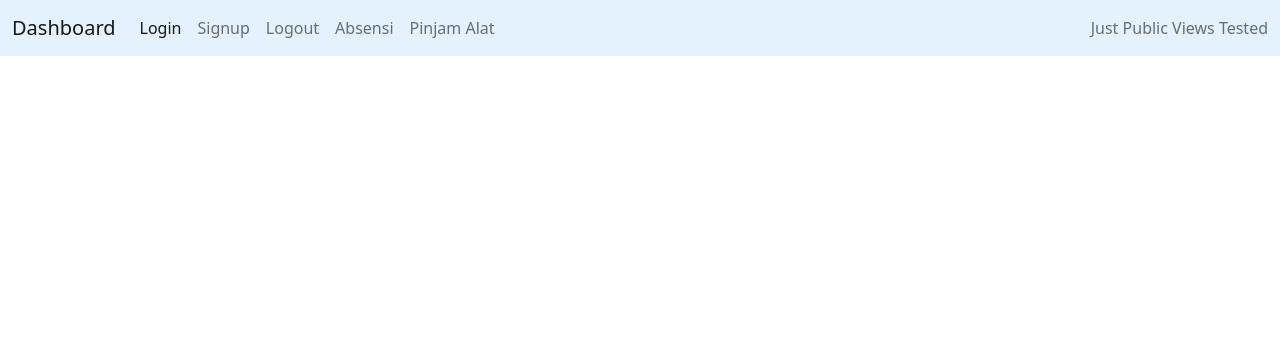
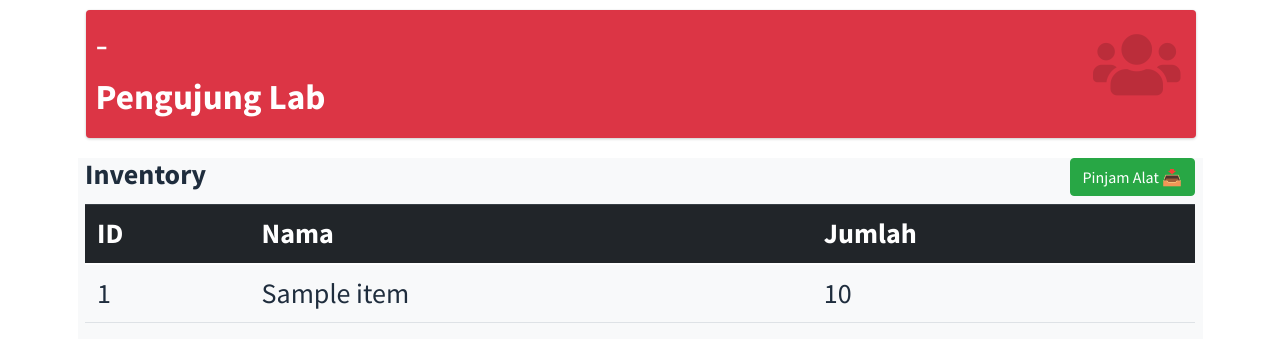
Before and after one commit to allail-qadrillah/IoT-based-USK-Electrical-Engineering-Laboratory-Management-System, a Flask app: template websites/templates/public/index.html in a window 1280 px wide. Shown: the top 362 px of the page. Run offline with Flask 2, Linux system fonts and the light colour scheme; the template is opened without the code that fills it: most values are stand-ins (such as "Sample title", 1, 10 or a date in 2020); some libraries are stand-ins or nearby versions.

Commit message:
develop public

```diff
--- a/websites/admin_views.py
+++ b/websites/admin_views.py
@@ -82,6 +82,9 @@ def pengunjung_realtime():
 
         return redirect(url_for('admin_views.pengunjung_realtime'))
     data = Admin().get_realtime_data()
+
+    from time import sleep
+    sleep(5)
     return render_template('admin/pengunjung_realtime.html', data_realtime = data)
 
 
--- a/websites/models.py
+++ b/websites/models.py
@@ -114,7 +114,8 @@ def get_realtime_db(key, path):
     return ref.get()[key]
 
 
-# print(get_temp_url())
+
+# print(get_realtime_db('pengunjung_lab', '/'))
 # create_temp_url()
 # print(upload_img('app/websites/static/img/uploads/logo.png', 'logo.png'))
 # user = Admin()
--- a/websites/public_views.py
+++ b/websites/public_views.py
@@ -9,11 +9,9 @@ from werkzeug.utils import secure_filename
 public_views = Blueprint('public_views', __name__)
 url_access = []
 
-@public_views.route('/example')
+@public_views.route('/')
 def index():
-    # create path url for QRCODE
-    create_realtime_db({'baseUrlAbsensi': f'{request.host_url}absensi/'}, '/')
-    return render_template('public/index.html')
+    return render_template('public/index.html', data_alat_lab=Admin().get_alat_lab())
 
 # QRCODE JALAN DI SERVER BERBEDA
 @public_views.route(f'/QRCode', methods=['GET', 'POST'])
--- /dev/null
+++ b/websites/static/dist/js/public/pengunjung_realtime.js
@@ -0,0 +1,26 @@
+import { initializeApp } from "https://www.gstatic.com/firebasejs/9.10.0/firebase-app.js";
+const firebaseApp = initializeApp({
+  apiKey: "AIzaSyCBDhVoR-6MrrXpVA1es7JZnBc-o1CXSAo",
+  authDomain: "eed-website-34a52.firebaseapp.com",
+  databaseURL: "https://eed-website-34a52-default-rtdb.firebaseio.com",
+  projectId: "eed-website-34a52",
+  storageBucket: "eed-website-34a52.appspot.com",
+  messagingSenderId: "698112175231",
+  appId: "1:698112175231:web:13701c78b3ba091f37a34a",
+  measurementId: "G-BVYHW2XCL6"
+});
+
+import { getDatabase, ref, onValue } from "https://www.gstatic.com/firebasejs/9.10.0/firebase-database.js";
+const db = getDatabase()
+// update data
+onValue(ref(db, '/'), (snapshot) => {
+  const data = snapshot.val();
+
+  const status = data['raspberry_server'];
+
+  if (status == true) {
+    document.getElementById('pengunjung-lab').innerHTML = data['pengunjung_lab'];
+  } else {
+    document.getElementById('pengunjung-lab').innerHTML = '0';
+  }
+});
--- a/websites/templates/public/QRCode.html
+++ b/websites/templates/public/QRCode.html
@@ -29,7 +29,7 @@
     justify-content: center;
     align-items: center;
     text-align: center;
-    min-height: 45vh;
+    min-height: 20vh;
   }
 
 </style>
--- a/websites/templates/public/index.html
+++ b/websites/templates/public/index.html
@@ -3,5 +3,53 @@
 {% block title %} EED {% endblock %}
 
 {% block body %}
+<div class="container " style="padding-top: 10px;">
+
+  <div class="content">
+    <div class="col-lg-12 col-12 animate__animated animate__bounceInDown">
+      <div class="small-box bg-danger">
+        <div class="inner">
+          <h1 id="pengunjung-lab"> - </h1>
+          <h3>Pengujung Lab</>
+        </div>
+        <div class="icon">
+          <i class="fa fa-users"></i>
+        </div>
+      </div>
+    </div>
+  </div>
+
+  <!-- Table -->
+  <div class="container table-responsive">
+    <div class="row bg-light mt-12 rounded-6">
+      <div class="col md-12 ">
+        <h3 class=" font-weight-bold float-left mb-2">Inventory<h3/>
+        <a href="{{ url_for('public_views.pinjam_alat') }}" class="btn btn-success float-right mb-2" target="_blank">Pinjam Alat 📥</a>
+
+        <table class="table table-hover ">
+          <thead class="thead-dark">
+            <tr>
+              <th>ID</th>
+              <th>Nama</th>
+              <th>Jumlah</th>
+            </tr>
+          </thead>
+          <tbody>
+            {% for item in data_alat_lab %}
+            <tr>
+              <td>{{ loop.index }}</td>
+              <td>{{ item['nama'] }}</td>
+              <td>{{ item['jumlah'] }}</td>
+            </tr>
+            {% endfor %}
+          </tbody>
+        </table>
+
+      </div>
+    </div>
+</div>
+
+<script type="module" src="{{url_for('static', filename = 'dist/js/public/pengunjung_realtime.js')}}"></script>
+
 
 {% endblock %}
--- a/websites/templates/public/templates/public_template.html
+++ b/websites/templates/public/templates/public_template.html
@@ -9,42 +9,33 @@
   <!-- Bootstrap CSS -->
   <link href="https://cdn.jsdelivr.net/npm/bootstrap@5.0.2/dist/css/bootstrap.min.css" rel="stylesheet"
     integrity="sha384-EVSTQN3/azprG1Anm3QDgpJLIm9Nao0Yz1ztcQTwFspd3yD65VohhpuuCOmLASjC" crossorigin="anonymous">
+  <!-- Google Font: Source Sans Pro -->
+  <link rel="stylesheet"
+    href="https://fonts.googleapis.com/css?family=Source+Sans+Pro:300,400,400i,700&display=fallback">
+  <!-- Font Awesome -->
+  <link rel="stylesheet" href="{{url_for('static', filename = 'plugins/fontawesome-free/css/all.min.css')}}">
+  <!-- animate css -->
+  <link rel="stylesheet" href="https://cdnjs.cloudflare.com/ajax/libs/animate.css/4.1.1/animate.min.css" />
+  <!-- Ionicons -->
+  <link rel="stylesheet" href="https://code.ionicframework.com/ionicons/2.0.1/css/ionicons.min.css">
+  <!-- Tempusdominus Bootstrap 4 -->
+  <link rel="stylesheet"
+    href="{{url_for('static', filename = 'plugins/tempusdominus-bootstrap-4/css/tempusdominus-bootstrap-4.min.css')}}">
+  <!-- iCheck -->
+  <link rel="stylesheet" href="{{url_for('static', filename = 'plugins/icheck-bootstrap/icheck-bootstrap.min.css')}}">
+  <!-- JQVMap -->
+  <link rel="stylesheet" href="{{url_for('static', filename = 'plugins/jqvmap/jqvmap.min.css')}}">
+  <!-- Theme style -->
+  <link rel="stylesheet" href="{{url_for('static', filename = 'dist/css/adminlte.min.css')}}">
+  <!-- overlayScrollbars -->
+  <link rel="stylesheet"
+    href="{{url_for('static', filename = 'plugins/overlayScrollbars/css/OverlayScrollbars.min.css')}}">
 
   <title>{% block title %} {% endblock %}</title>
 </head>
 
 <body>
-  <nav class="navbar navbar-expand-lg navbar-light"  style="background-color: #e3f2fd;">
-    <div class="container-fluid">
-      <a class="navbar-brand" href="{{ url_for('admin_views.dashboard') }}">Dashboard</a>
-      <button class="navbar-toggler" type="button" data-bs-toggle="collapse" data-bs-target="#navbarText"
-        aria-controls="navbarText" aria-expanded="false" aria-label="Toggle navigation">
-        <span class="navbar-toggler-icon"></span>
-      </button>
-      <div class="collapse navbar-collapse" id="navbarText">
-        <ul class="navbar-nav me-auto mb-2 mb-lg-0">
-          <li class="nav-item">
-            <a class="nav-link active" aria-current="page" href="{{ url_for('auth.login') }}">Login</a>
-          </li>
-          <li class="nav-item">
-            <a class="nav-link" href="{{ url_for('auth.signup') }}">Signup</a>
-          </li>
-          <li class="nav-item">
-            <a class="nav-link" href="{{ url_for('auth.logout') }}">Logout</a>
-          </li>
-          <li class="nav-item">
-            <a class="nav-link" href="{{ url_for('public_views.absensi') }}">Absensi</a>
-          </li>
-          <li class="nav-item">
-            <a class="nav-link" href="{{ url_for('public_views.pinjam_alat') }}">Pinjam Alat</a>
-          </li>
-        </ul>
-        <span class="navbar-text">
-          Just Public Views Tested
-        </span>
-      </div>
-    </div>
-  </nav>
+
   {% block body %} {% endblock %}
 
   <!-- Optional JavaScript; choose one of the two! -->
@@ -54,11 +45,34 @@
     integrity="sha384-MrcW6ZMFYlzcLA8Nl+NtUVF0sA7MsXsP1UyJoMp4YLEuNSfAP+JcXn/tWtIaxVXM"
     crossorigin="anonymous"></script>
 
-  <!-- Option 2: Separate Popper and Bootstrap JS -->
-  <!--
-    <script src="https://cdn.jsdelivr.net/npm/@popperjs/core@2.9.2/dist/umd/popper.min.js" integrity="sha384-IQsoLXl5PILFhosVNubq5LC7Qb9DXgDA9i+tQ8Zj3iwWAwPtgFTxbJ8NT4GN1R8p" crossorigin="anonymous"></script>
-    <script src="https://cdn.jsdelivr.net/npm/bootstrap@5.0.2/dist/js/bootstrap.min.js" integrity="sha384-cVKIPhGWiC2Al4u+LWgxfKTRIcfu0JTxR+EQDz/bgldoEyl4H0zUF0QKbrJ0EcQF" crossorigin="anonymous"></script>
-    -->
+  <!-- jQuery -->
+  <script src="{{url_for('static', filename = 'plugins/jquery/jquery.min.js')}}"></script>
+  <!-- jQuery UI 1.11.4 -->
+  <script src="{{url_for('static', filename = 'plugins/jquery-ui/jquery-ui.min.js')}}"></script>
+  <!-- Bootstrap 4 -->
+  <script src="{{url_for('static', filename = 'plugins/bootstrap/js/bootstrap.bundle.min.js')}}"></script>
+  <!-- ChartJS -->
+  <script src="{{url_for('static', filename = 'plugins/chart.js/Chart.min.js')}}"></script>
+  <!-- Sparkline -->
+  <script src="{{url_for('static', filename = 'plugins/sparklines/sparkline.js')}}"></script>
+  <!-- JQVMap -->
+  <script src="{{url_for('static', filename = 'plugins/jqvmap/jquery.vmap.min.js')}}"></script>
+  <script src="{{url_for('static', filename = 'plugins/jqvmap/maps/jquery.vmap.usa.js')}}"></script>
+  <!-- jQuery Knob Chart -->
+  <script src="{{url_for('static', filename = 'plugins/jquery-knob/jquery.knob.min.js')}}"></script>
+  <!-- daterangepicker -->
+  <script src="{{url_for('static', filename = 'plugins/moment/moment.min.js')}}"></script>
+  <script src="{{url_for('static', filename = 'plugins/daterangepicker/daterangepicker.js')}}"></script>
+  <!-- Tempusdominus Bootstrap 4 -->
+  <script
+    src="{{url_for('static', filename = 'plugins/tempusdominus-bootstrap-4/js/tempusdominus-bootstrap-4.min.js')}}"></script>
+  <!-- Summernote -->
+  <script src="{{url_for('static', filename = 'plugins/summernote/summernote-bs4.min.js')}}"></script>
+  <!-- overlayScrollbars -->
+  <script
+    src="{{url_for('static', filename = 'plugins/overlayScrollbars/js/jquery.overlayScrollbars.min.js')}}"></script>
+  <!-- AdminLTE App -->
+  <script src="{{url_for('static', filename = 'dist/js/adminlte.js')}}"></script>
 </body>
 
 </html>
```
Also changed, not shown: websites/templates/public/add_data_complete.html (+6 -2 lines).
